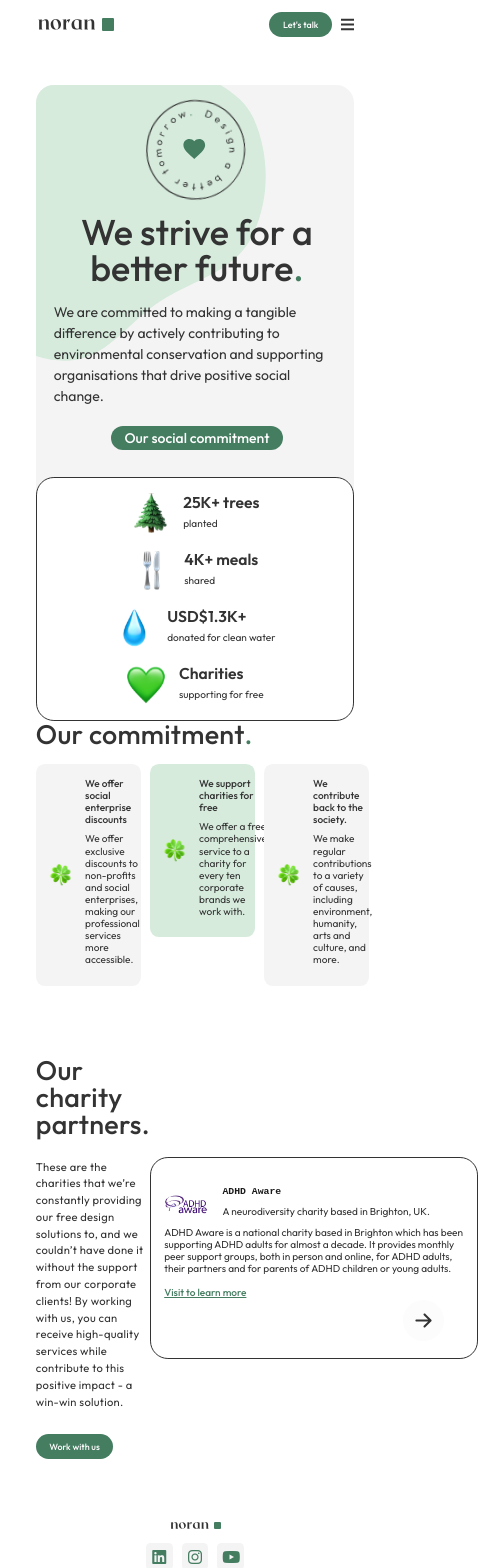
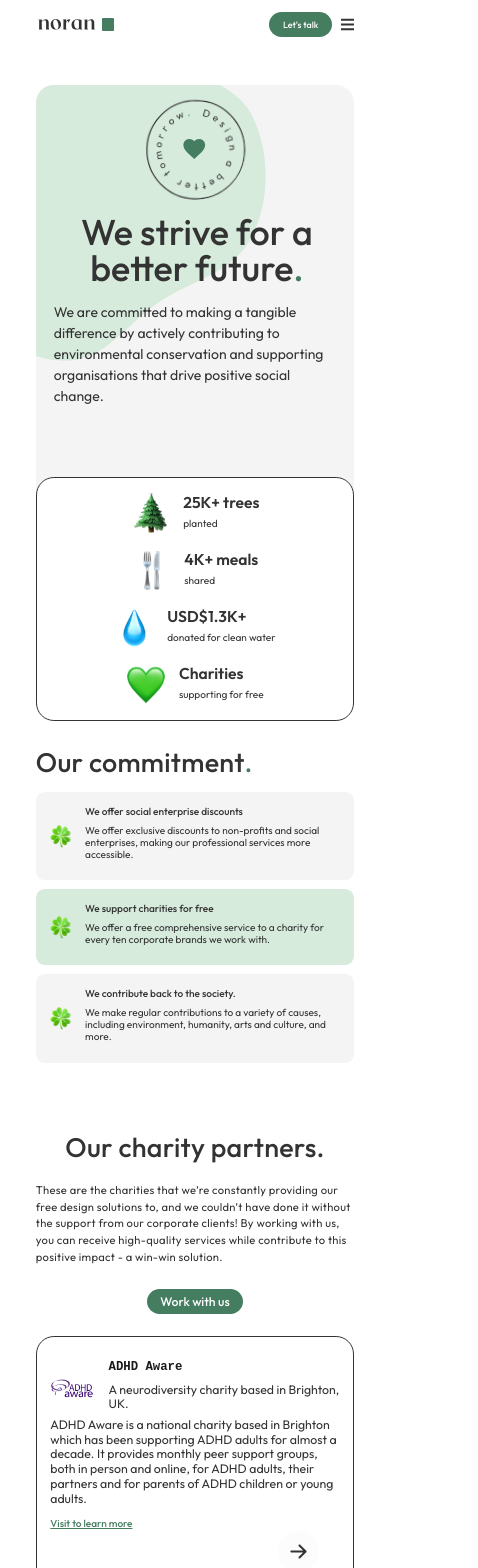
Before and after one commit to wongpakho814/noran, a React (Create React App) app: page /social-impact in a window 390 px wide. Shown: the top 1568 px of the page, 478 px wide, since content can reach past the window. Built offline with nearby package versions, Linux system fonts and the light colour scheme.

Commit message:
Implemented responsiveness for social impact page

```diff
--- a/src/App.css
+++ b/src/App.css
@@ -1068,7 +1068,8 @@ header {
 }
 
 .social-impact-section-2-insight-card {
-  width: 33%;
+  width: 42.67rem;
+  height: 16.6rem;
   display: flex;
   padding: 2.4rem;
   align-items: center;
@@ -1123,6 +1124,7 @@ header {
   padding: 6.4rem;
   align-items: center;
   justify-content: space-evenly;
+  gap: 4rem;
   background: var(--white, #fff);
 }
 
@@ -1482,6 +1484,16 @@ footer {
     right: unset;
     left: 6.2rem;
   }
+
+  .social-impact-section-2-insights {
+    flex-direction: column;
+    align-items: center;
+  }
+
+  .social-impact-section-2-insight-card {
+    width: 100%;
+    height: max-content;
+  }
 }
 
 @media screen and (max-width: 1300px) {
@@ -1525,18 +1537,22 @@ footer {
 }
 
 @media screen and (max-width: 1100px) {
-  .home-section-4 {
+  .home-section-4,
+  .social-impact-section-3 {
     height: auto;
     flex-direction: column;
   }
 
   .home-section-4-text,
-  .home-section-4-card {
+  .social-impact-section-3-left-column,
+  .home-section-4-card,
+  .social-impact-section-3-right-column {
     width: 100%;
     align-items: center;
   }
 
-  .home-section-4-text {
+  .home-section-4-text,
+  .social-impact-section-3-left-column {
     text-align: center;
   }
 
@@ -1787,7 +1803,8 @@ footer {
     right: -0.4rem;
   }
 
-  .home-section-4-text p {
+  .home-section-4-text p,
+  .social-impact-section-3-left-column p {
     text-align: initial;
   }
 }
@@ -1922,7 +1939,8 @@ footer {
 
   .home-section-2-text-content button,
   .home-section-3-hero-text button,
-  .home-section-4-text button {
+  .home-section-4-text button,
+  .social-impact-section-3-left-column button {
     font-size: 2.2rem;
   }
 
@@ -1948,7 +1966,9 @@ footer {
   }
 
   .home-section-4-card h3,
-  .home-section-4-card p {
+  .social-impact-section-3-right-column h3,
+  .home-section-4-card p,
+  .social-impact-section-3-right-column p {
     font-size: 2.2rem;
   }
 
@@ -1995,6 +2015,10 @@ footer {
   .icon-wrapper:last-child i {
     width: 2.9rem;
   }
+
+  .social-impact-section-2 {
+    margin-top: 5rem;
+  }
 }
 
 @media screen and (max-width: 450px) {
--- a/src/components/pages/SocialImpact.js
+++ b/src/components/pages/SocialImpact.js
@@ -25,9 +25,6 @@ function SocialImpact() {
                 contributing to environmental conservation and supporting
                 organisations that drive positive social change.
               </p>
-              <button className="lets-talk-btn our-social-commitment">
-                Our social commitment
-              </button>
             </div>
             <div className="blob"></div>
             <div className="home-section-3-hero-img-wrapper">
```
